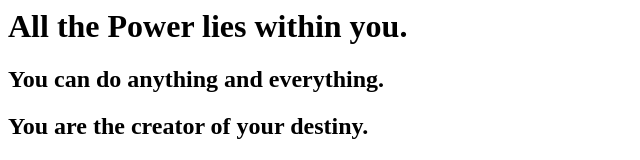
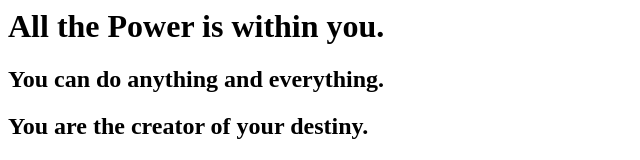
Before and after one commit to chiranjiv95/firstgitrepo, a plain HTML site: page index.html in a window 1280 px wide. Shown: the top 160 px of the page, without its empty margins (0-640 px from the left). Drawn offline with Linux system fonts and the light colour scheme.

Commit message:
updated the first quote

```diff
--- a/index.html
+++ b/index.html
@@ -1,6 +1,6 @@
 <html>
   <body>
-	  <h1>All the Power lies within you.</h1>
+	  <h1>All the Power is within you.</h1>
 	  <h2>You can do anything and everything.</h2>
 	  <h2>You are the creator of your destiny.</h2>
 	  <h2>Faith in God. That is the secret of greatness!</h2>
```
